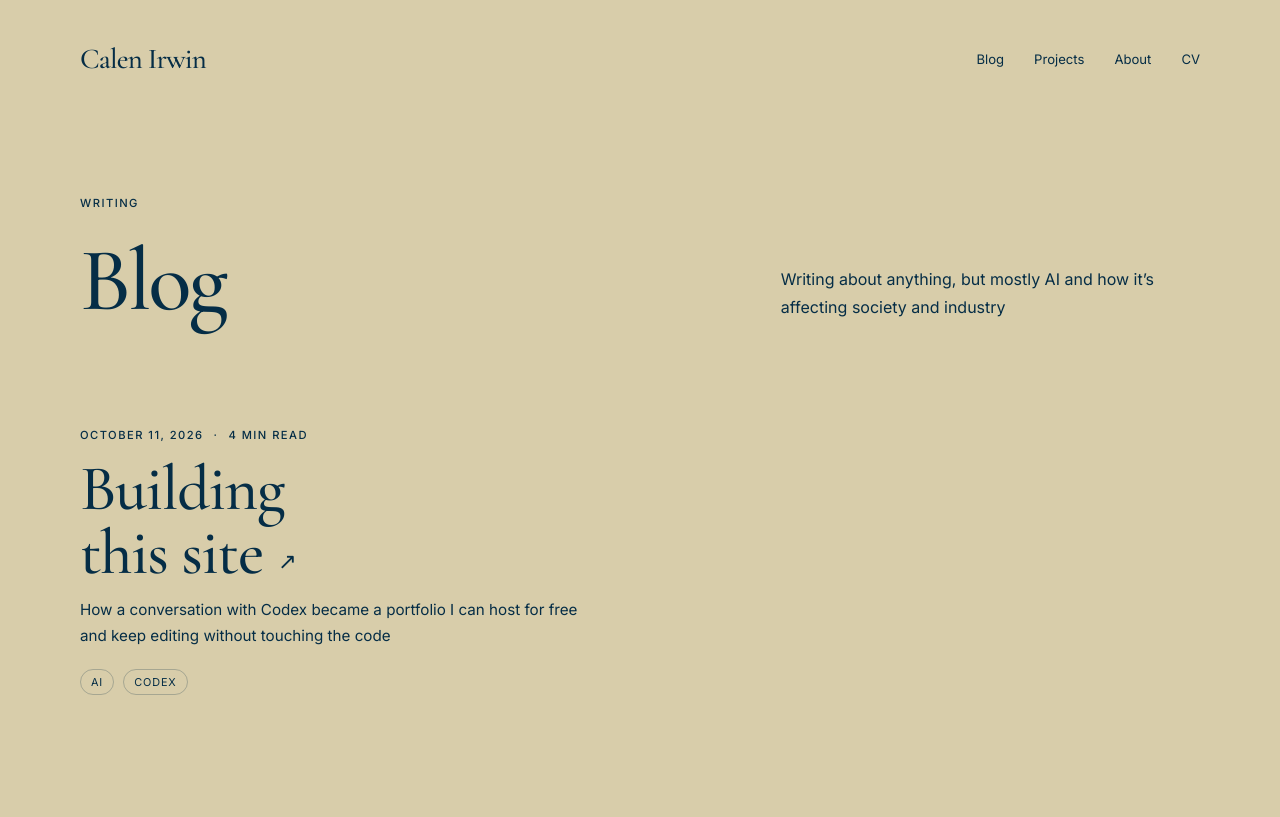
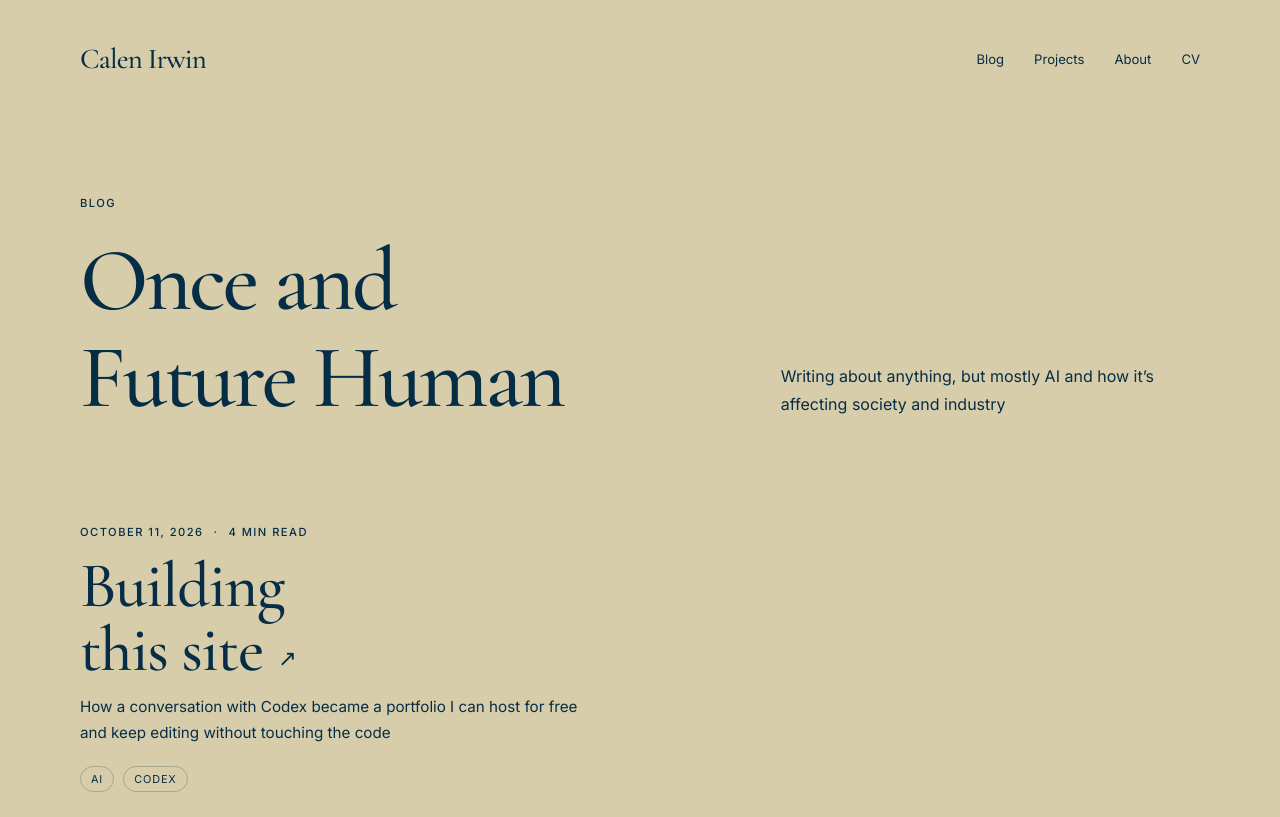
Before and after one commit to calenirwin/calenirwin.github.io, an Astro site: page /blog in a window 1280 px wide. Shown: the top 817 px of the page. Built offline with nearby package versions, Linux system fonts and the light colour scheme; Astro itself is replaced by a stand-in of ours; some packages are replaced by stand-ins of ours.

Commit message:
Rename Blog page heading

```diff
--- a/content/pages/blog.md
+++ b/content/pages/blog.md
@@ -1,5 +1,5 @@
 ---
-title: Blog
+title: Once and Future Human
 description: Writing about AI through the lives and work of the people around me.
 ---
 Writing about anything, but mostly AI and how it's affecting society and industry
--- a/src/pages/blog/index.astro
+++ b/src/pages/blog/index.astro
@@ -8,6 +8,6 @@ const page = (await getEntry('pages', 'blog'))!;
 const { Content } = await render(page);
 ---
 <Base title={page.data.title} description={page.data.description}><section class="wrap page-section index-page">
-  <header class="index-header"><p class="eyebrow">Writing</p><h1>{page.data.title}</h1><div class="prose page-deck"><Content /></div></header>
+  <header class="index-header"><p class="eyebrow">Blog</p><h1>{page.data.title}</h1><div class="prose page-deck"><Content /></div></header>
   {posts.length ? <PostList posts={posts} /> : <p class="empty">The first essay is taking shape.</p>}
 </section></Base>
```
